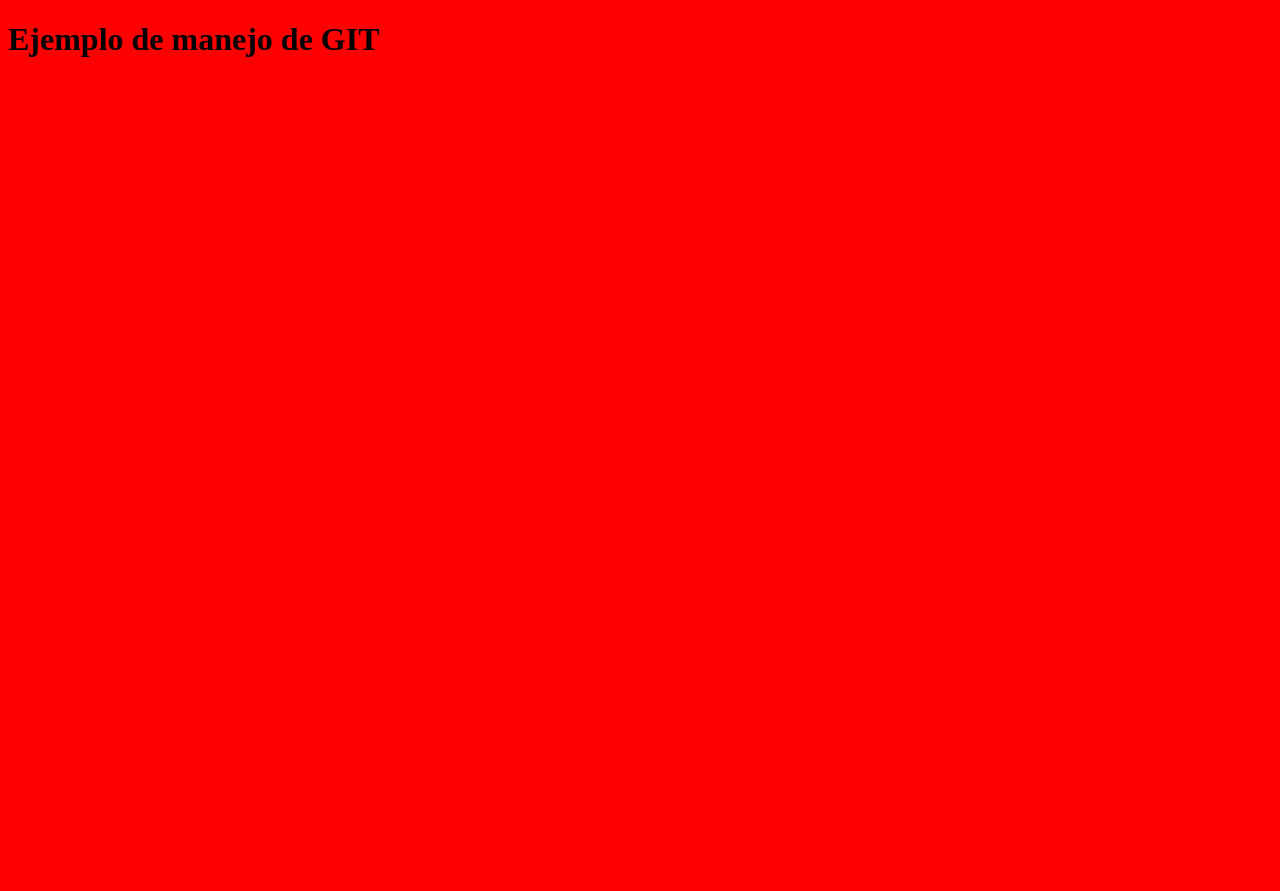
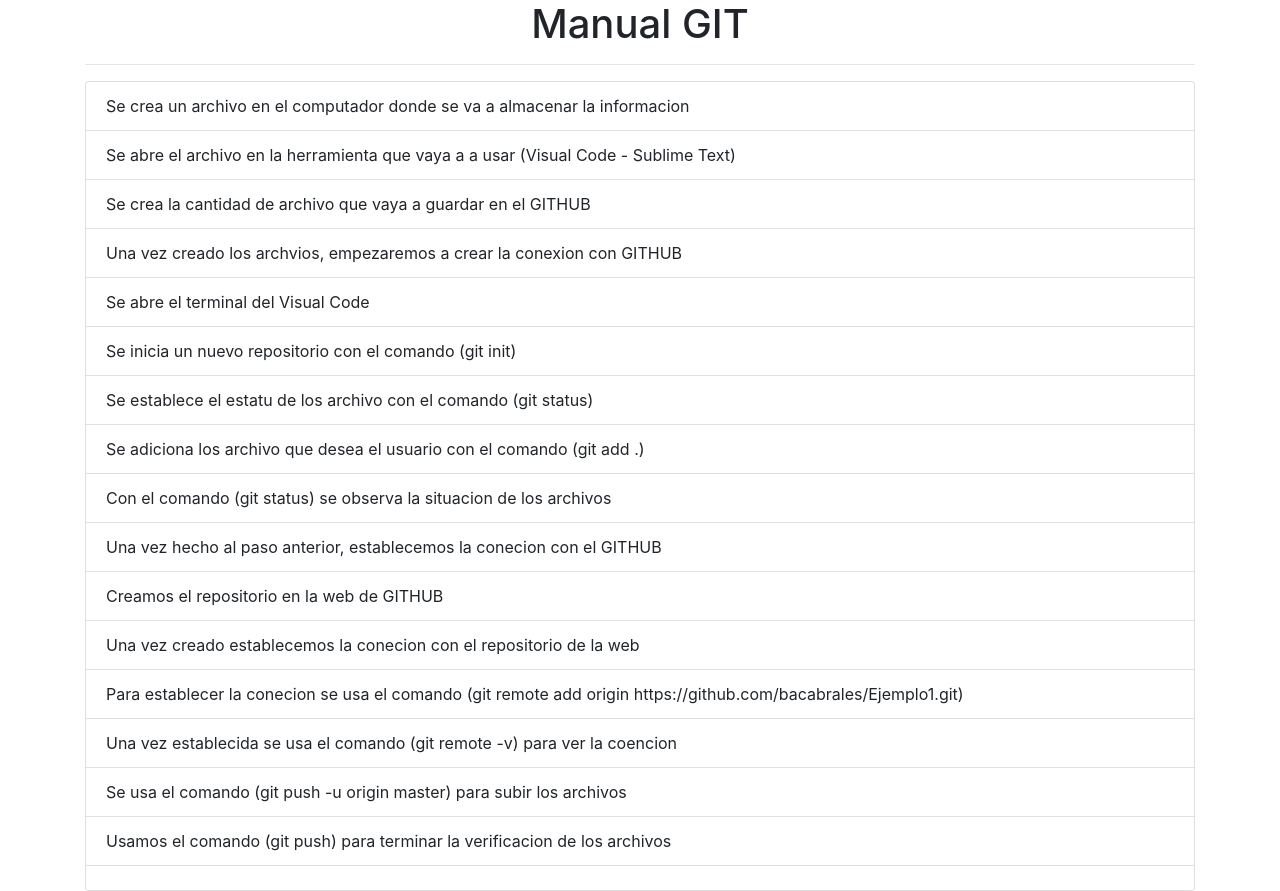
Before and after one commit to bacabrales/Ejemplo1, a plain HTML site: page index.html in a window 1280 px wide. Before the commit the page ends 800 px from the top, so only its background shows below. Drawn offline with nearby package versions, Linux system fonts and the light colour scheme.

Commit message:
Actualizacion manual GIT

```diff
--- a/index.html
+++ b/index.html
@@ -4,9 +4,39 @@
     <meta charset="UTF-8">
     <meta name="viewport" content="width=device-width, initial-scale=1.0">
     <meta http-equiv="X-UA-Compatible" content="ie=edge">
+    <link rel="stylesheet" href="https://stackpath.bootstrapcdn.com/bootstrap/4.3.1/css/bootstrap.min.css" integrity="sha384-ggOyR0iXCbMQv3Xipma34MD+dH/1fQ784/j6cY/iJTQUOhcWr7x9JvoRxT2MZw1T" crossorigin="anonymous">
     <title>Document</title>
 </head>
-<body style="background: red">
-    <h1>Ejemplo de manejo de GIT</h1>
+<body>
+    <div class="container">
+        <div class="row">
+            <div class="col">
+                    <h1 class="text-danget text-center">Manual GIT</h1>
+                    <hr>
+                    <ul class="list-group">
+                        <li class="list-group-item">Se crea un archivo en el computador donde se va a almacenar la informacion</li>
+                        <li class="list-group-item">Se abre el archivo en la herramienta que vaya a a usar (Visual Code - Sublime Text)</li>
+                        <li class="list-group-item">Se crea la cantidad de archivo que vaya a guardar en el GITHUB</li>
+                        <li class="list-group-item">Una vez creado los archvios, empezaremos a crear la conexion con GITHUB</li>
+                        <li class="list-group-item">Se abre el terminal del Visual Code</li>
+                        <li class="list-group-item">Se inicia un nuevo repositorio con el comando (git init)</li>
+                        <li class="list-group-item">Se establece el estatu de los archivo con el comando (git status)</li>
+                        <li class="list-group-item">Se adiciona los archivo que desea el usuario con el comando (git add .) </li>
+                        <li class="list-group-item">Con el comando (git status) se observa la situacion de los archivos</li>
+                        <li class="list-group-item">Una vez hecho al paso anterior, establecemos la conecion con el GITHUB</li>
+                        <li class="list-group-item">Creamos el repositorio en la web de GITHUB</li>
+                        <li class="list-group-item">Una vez creado establecemos la conecion con el repositorio de la web</li>
+                        <li class="list-group-item">Para establecer la conecion se usa el comando (git remote add origin https://github.com/bacabrales/Ejemplo1.git) </li>
+                        <li class="list-group-item">Una vez establecida se usa el comando (git remote -v) para ver la coencion</li>
+                        <li class="list-group-item">Se usa el comando (git push -u origin master) para subir los archivos</li>
+                        <li class="list-group-item">Usamos el comando (git push) para terminar la verificacion de los archivos</li>
+                        <li class="list-group-item"></li>
+
+                    </ul>
+            </div>
+        </div>
+    </div>
+
+
 </body>
 </html>
```
